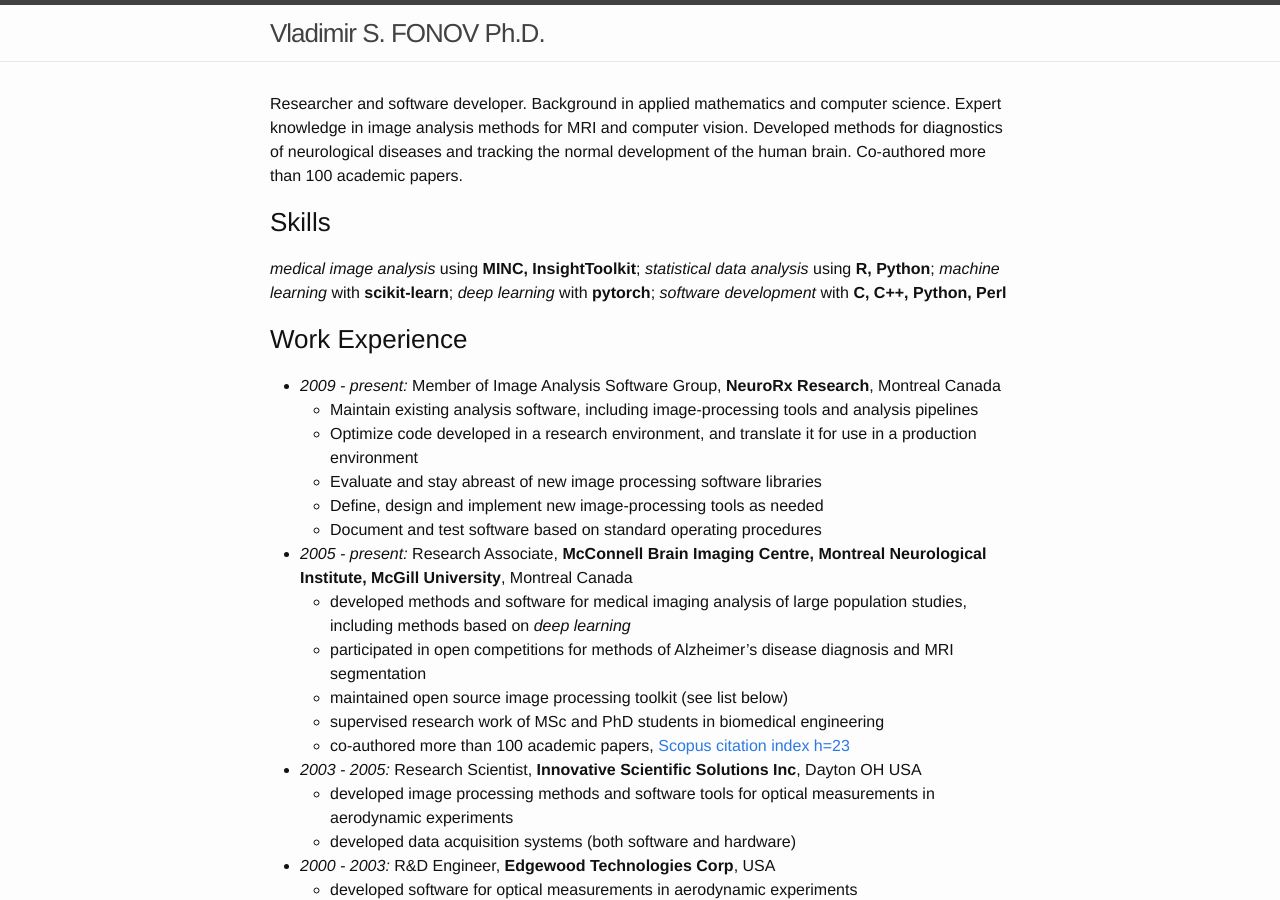
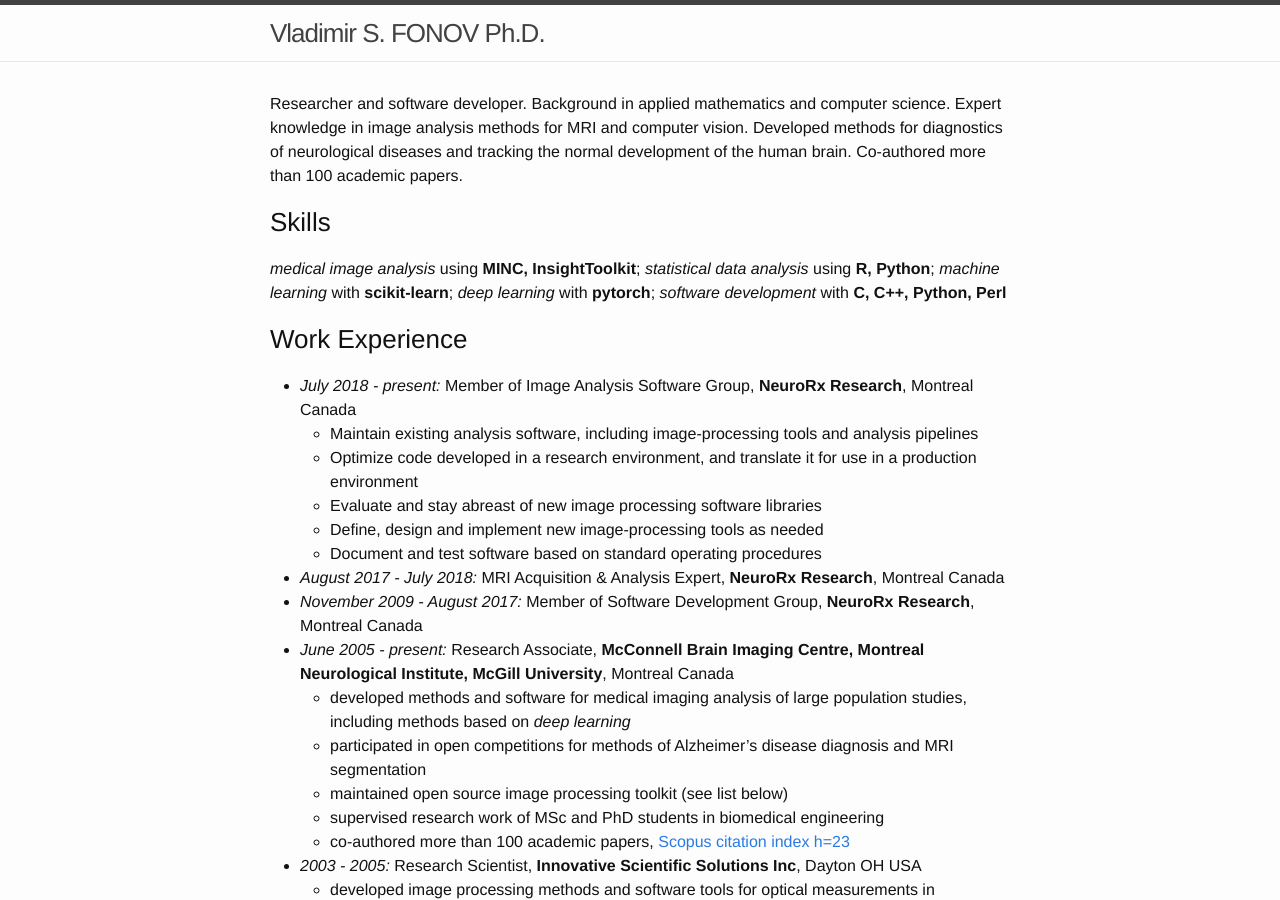
Before and after one commit to vfonov/vfonov.github.io, a Jekyll site: the page built from CV_NEURORX.md, in a window 1280 px wide and 900 px high. Built offline with Jekyll 4.4.1, drawn with Linux system fonts in a browser that asks for light colours.

Commit message:
Updated NeuroRX cv

```diff
--- a/CV_NEURORX.md
+++ b/CV_NEURORX.md
@@ -9,13 +9,15 @@
 *medical image analysis* using **MINC, InsightToolkit**; *statistical data analysis* using **R, Python**; *machine learning* with **scikit-learn**; *deep learning* with **pytorch**; *software development* with **C, C++, Python, Perl**
 
 ### Work Experience
-* *2009 - present:* Member of Image Analysis Software Group, **NeuroRx Research**, Montreal Canada
+* *July 2018 - present:* Member of Image Analysis Software Group, **NeuroRx Research**, Montreal Canada
    *  Maintain existing analysis software, including image-processing tools and analysis pipelines
    *  Optimize code developed in a research environment, and translate it for use in a production environment
    *  Evaluate and stay abreast of new image processing software libraries
    *  Define, design and implement new image-processing tools as needed
    *  Document and test software based on standard operating procedures
-* *2005 - present:* Research Associate, **McConnell Brain Imaging Centre, Montreal Neurological Institute, McGill University**, Montreal Canada
+* *August 2017 - July 2018:* MRI Acquisition & Analysis Expert, **NeuroRx Research**, Montreal Canada
+* *November 2009 - August 2017:* Member of Software Development Group, **NeuroRx Research**, Montreal Canada
+* *June 2005 - present:* Research Associate, **McConnell Brain Imaging Centre, Montreal Neurological Institute, McGill University**, Montreal Canada
    * developed methods and software for medical imaging analysis of large population studies, including methods based on *deep learning*
    * participated in open competitions for methods of Alzheimer's disease diagnosis and MRI segmentation
    * maintained open source image processing toolkit (see list below)
```
